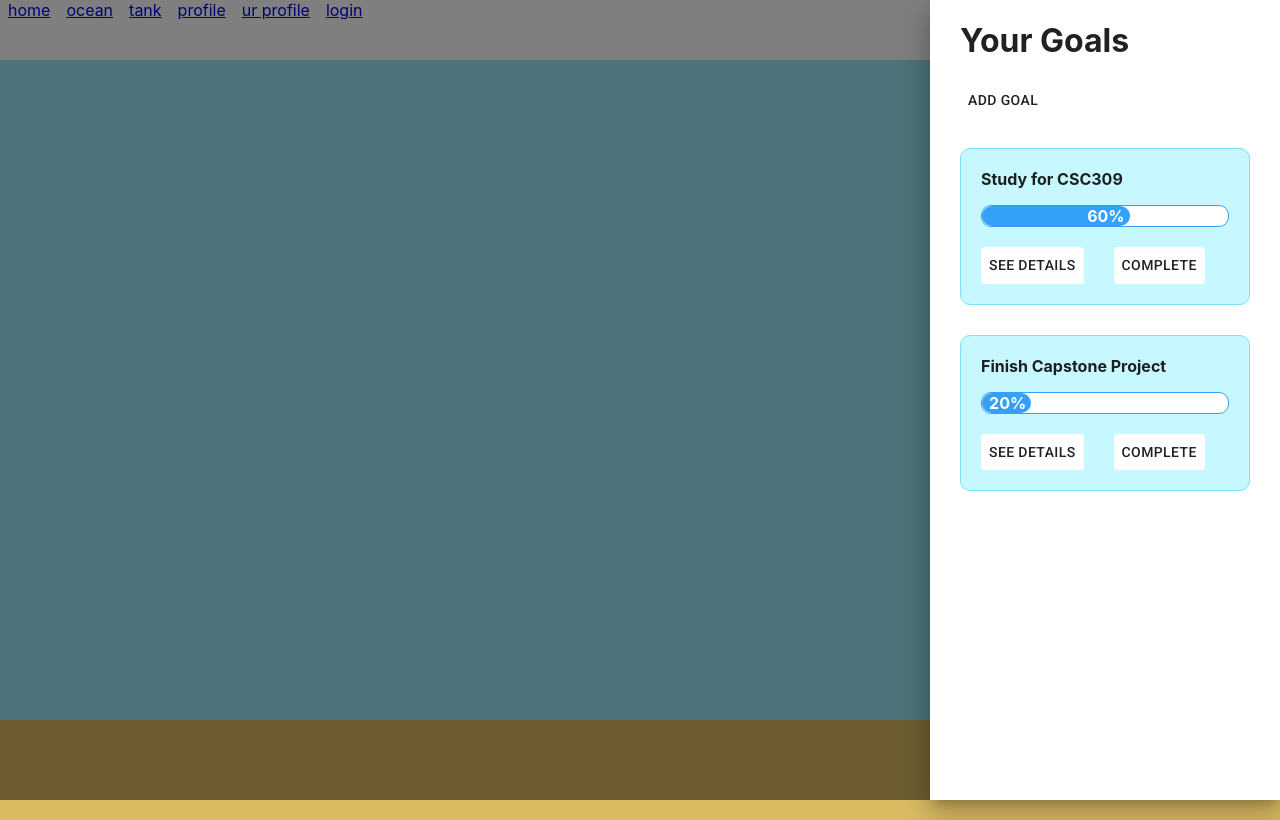
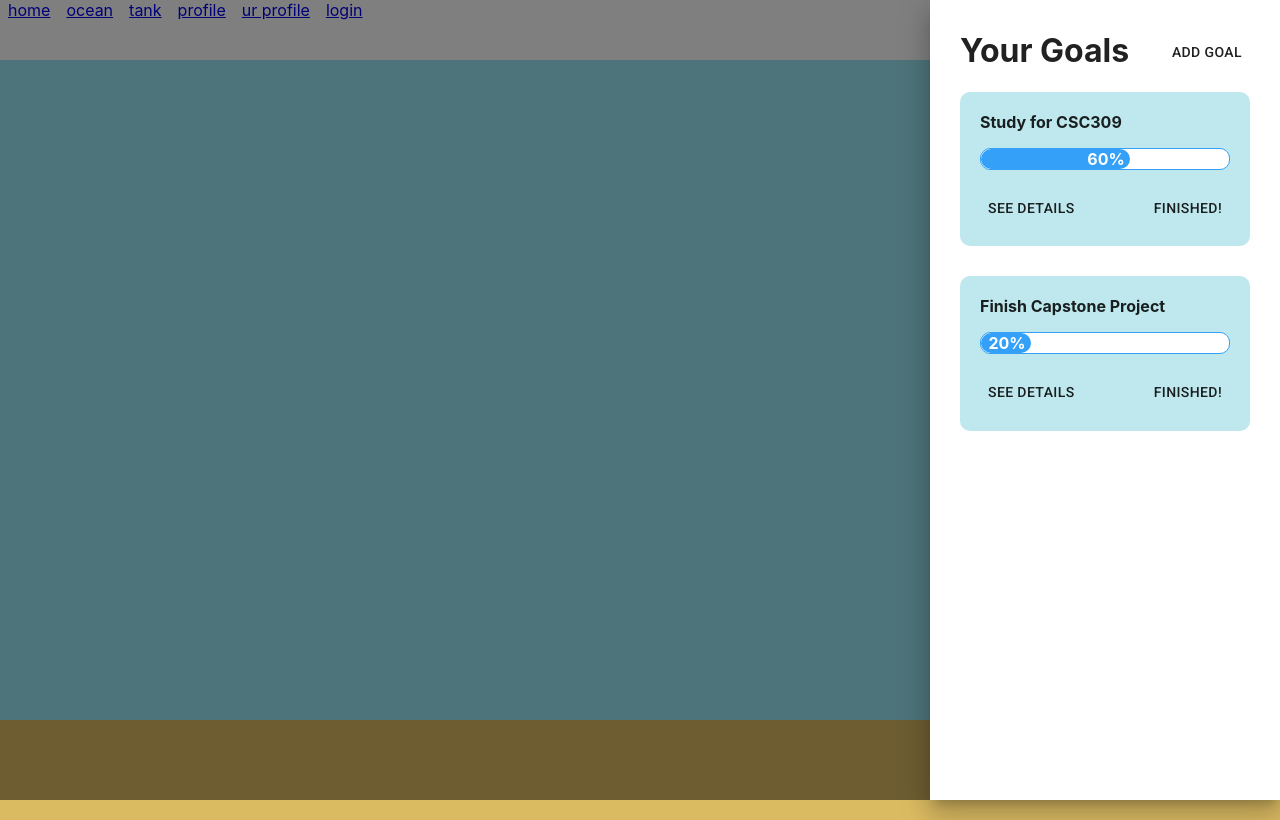
Before and after one commit to Matthew-Kwan/Ocean_app, a React (Create React App) app in the folder ocean/: page /tank in a window 1280 px wide. Both pictures are taken after a click on the button "SEE YOUR GOALS". Built offline with nearby package versions, Linux system fonts and the light colour scheme.

Commit message:
positioning generic goal drawer elements

```diff
--- a/ocean/src/components/GoalsDrawer.css
+++ b/ocean/src/components/GoalsDrawer.css
@@ -1,46 +1,65 @@
-/* goalsDrawer div will expand as content is added*/
+/* whole drawer*/
 .goalsDrawer {
     width: 350px;
 }
 
-/* goalsDrawer div will expand as content is added*/
-.goalsDiv {
+/* div returned with GoalsDrawer call*/
+.goalsButtonDiv {
     display: inline-block;
     margin: 5px;
     margin-right: 50px;
     float: right;
 }
 
+/* generic button css*/
 .button {
     background-color:  rgb(255, 255, 255) !important;
     border-radius: 10px;
 }
 
-.divider{
-    width:30px;
-    height: auto;
-    display:inline-block;
-}
-
-/* goalsContent div will expand as content is added*/
+/* drawerContent: title, goals, etc.*/
 .drawerContent {
     margin: 10px;
     margin-left: 30px;
     margin-right: 30px;
 }
 
-.goalIndividualContainer {
-    background-color:  rgb(200, 248, 255) !important;
-    border-radius: 10px;
-    border: 1px solid rgb(123, 225, 243);
-    margin-top: 30px;
-
+/* div for drawer title*/
+.drawerTitleDiv {
+    display: inline-block;
+    margin-right:19px;
 }
 
+/* div for see details button*/
+.leftButton{
+    display: inline-block;
+}
+
+/* div for finished button/add goal button*/
+.rightButton{
+    display: inline-block;
+    float: right;
+    margin-top: 24px;
+}
+
+/* div for list of goal containers*/
+.goalsList {
+}
+
+/* div for individual goal containers*/
+.goalIndividualContainer {
+    background-color:  rgb(190, 232, 238) !important;
+    border-radius: 10px;
+    margin-bottom: 30px;
+    overflow: auto;
+}
+
+/* contents of individual goals*/
 .goalIndividualContents {
     margin: 20px;
 }
 
+/* text formatting, should move into a general css file*/
 .bold {
     font-weight: bold;
 }
--- a/ocean/src/components/GoalsDrawer.js
+++ b/ocean/src/components/GoalsDrawer.js
@@ -30,23 +30,39 @@
     </div>
   );
 
+  const seeDetailsModalContent = (
+    <div className = 'modalContainer'>
+      <div className = 'modalContent'>
+      <h1>Goal Title</h1>
+        <p>
+        Content
+        </p>
+      </div>
+    </div>
+
+  );
+
 
   //drawer contents
   const drawer = (anchor) => (
     <div className='goalsDrawer'>
       <div className='drawerContent'>
+        <div className='drawerTitleDiv'><h1>Your Goals</h1></div>
 
-        <h1>Your Goals</h1>
-        <SimpleModal buttonName ='Add Goal' content = {addGoalModalContent} />
+        <div className='rightButton'><SimpleModal buttonName ='Add Goal' content = {addGoalModalContent} /></div>
 
         {/*some harcoded goals */}
+        <div className='goalsList'>
           <div className='goalIndividualContainer'>
             <div className = 'goalIndividualContents'>
               <p className = 'bold'> Study for CSC309</p>
+
               <ProgressBar bgcolor = '#6a1b9a' completed='60'/>
-            <Button className = 'button' >See Details</Button>
-            <div class="divider"/>
-            <Button className = 'button' >Complete</Button>
+
+              <div className = 'leftButton'>
+                <SimpleModal buttonName ='See Details' content = {seeDetailsModalContent} />
+              </div>
+              <Button className = 'rightButton' >Finished!</Button>
             </div>
 
           </div>
@@ -55,12 +71,15 @@
             <div className = 'goalIndividualContents'>
               <p className = 'bold'> Finish Capstone Project</p>
               <ProgressBar bgcolor = '#6a1b9a' completed='20'/>
-            <Button className = 'button' >See Details</Button>
-            <div class="divider"/>
-            <Button className = 'button' >Complete</Button>
+              <div className = 'leftButton'>
+                <SimpleModal buttonName ='See Details' content = {seeDetailsModalContent} />
+              </div>
+              <Button className = 'rightButton' >Finished!</Button>
             </div>
 
           </div>
+        </div>
+        {/*end harcoded goals */}
 
       </div>
 
@@ -69,7 +88,7 @@
 
   //open side drawer
   return (
-    <div className = 'goalsDiv'>
+    <div className = 'goalsButtonDiv'>
       {['See Your Goals'].map((anchor) => (
         <React.Fragment key={anchor}>
           <Button className = 'button' onClick={toggleDrawer(anchor, true)}>{anchor}</Button>
--- a/ocean/src/components/modal.css
+++ b/ocean/src/components/modal.css
@@ -6,6 +6,7 @@
     top: 50%;
     left: 50%;
     transform: translate(-50%, -50%);
+    overflow: auto;
 
 }
 
```
Lines whose indentation alone changed are shown as unchanged.
